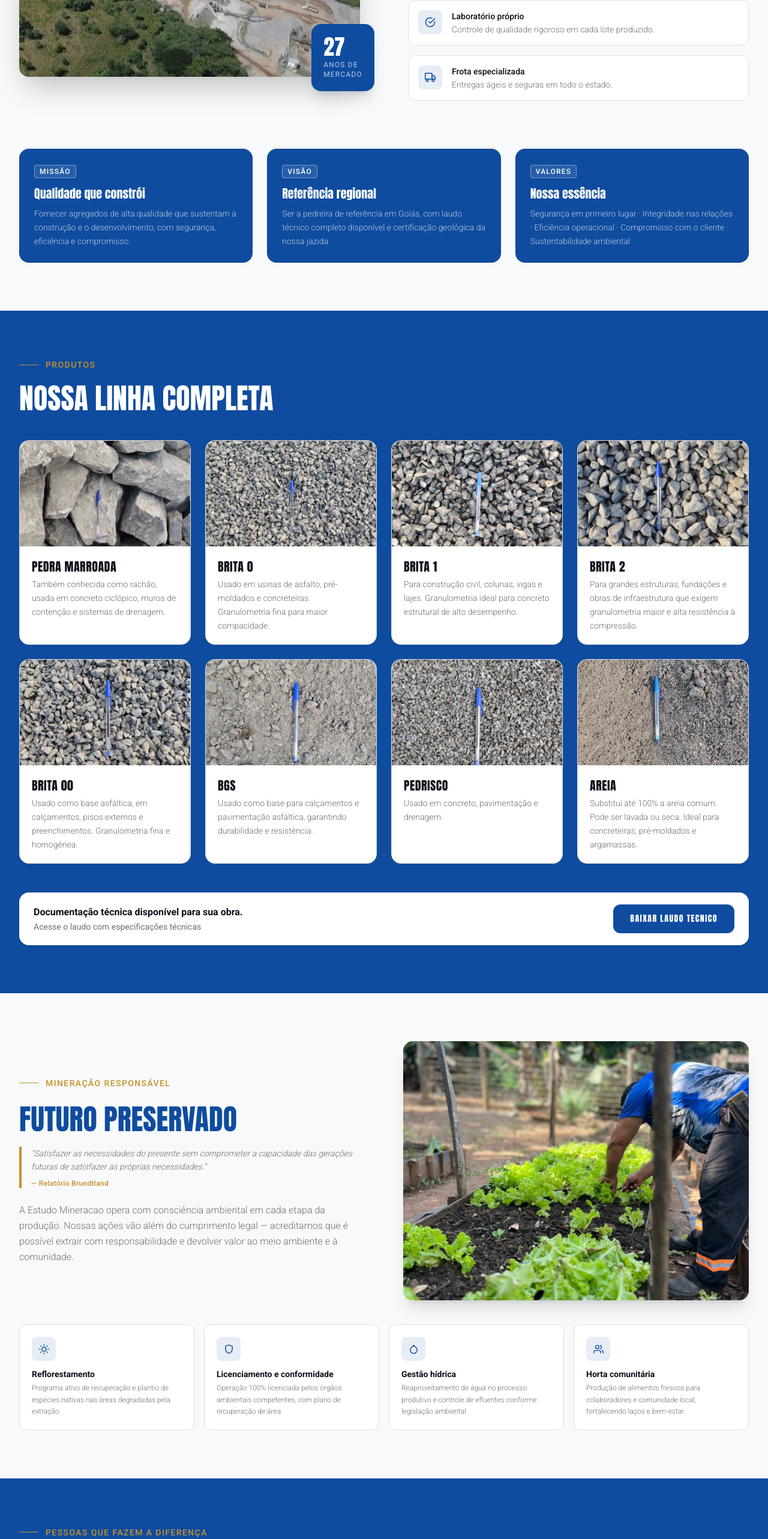
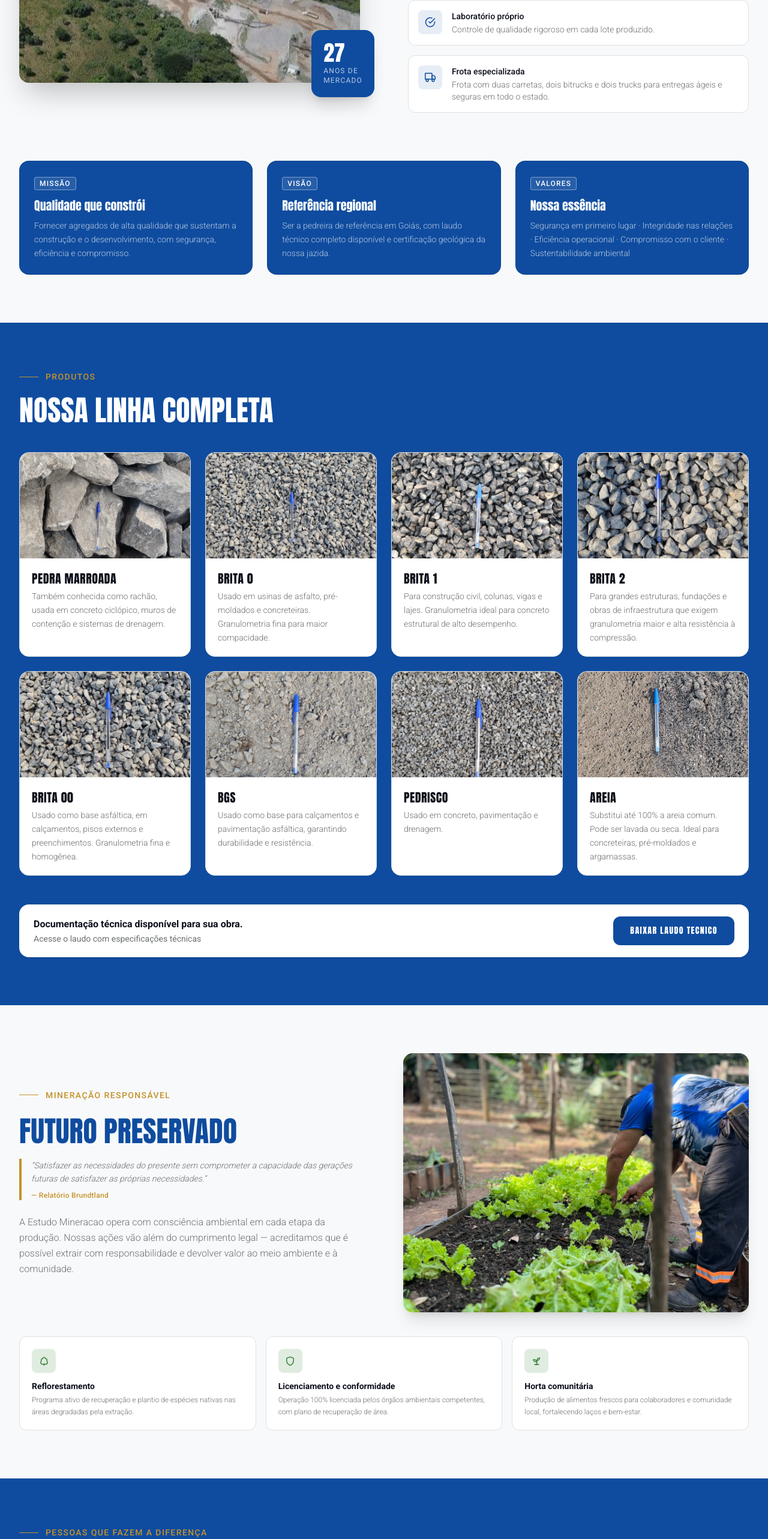
Before and after one commit to GiuseppeFantoni/Britago, a Next.js app: page / in a window 1280 px wide. Shown: the part 1360-3926 px from the top of the page at 60% size. Built offline with nearby package versions, Linux system fonts and the light colour scheme.

Commit message:
feat: update sections

```diff
--- a/components/sections/EquipeSection.tsx
+++ b/components/sections/EquipeSection.tsx
@@ -11,7 +11,7 @@ export function EquipeSection() {
 
   return (
     <section id="equipe" className="bg-[#F8F9FA] py-16 lg:py-20" aria-labelledby="equipe-heading">
-      <div className="px-4 sm:px-6 lg:px-8">
+      <div className="mx-auto max-w-7xl px-4 sm:px-6 lg:px-8">
         <motion.div
           ref={ref}
           initial={{ opacity: 0, y: 20 }}
--- a/components/sections/QuemSomosSection.tsx
+++ b/components/sections/QuemSomosSection.tsx
@@ -20,7 +20,7 @@ const HIGHLIGHTS = [
   {
     icon: FiTruck,
     label: "Frota especializada",
-    desc: "Entregas ágeis e seguras em todo o estado.",
+    desc: "Frota com duas carretas, dois bitrucks e dois trucks para entregas ágeis e seguras em todo o estado.",
   },
 ];
 
--- a/components/sections/SustentabilidadeSection.tsx
+++ b/components/sections/SustentabilidadeSection.tsx
@@ -3,11 +3,12 @@
 import Image from "next/image";
 import { useRef } from "react";
 import { motion, useInView } from "framer-motion";
-import { FiSun, FiShield, FiDroplet, FiUsers } from "react-icons/fi";
+import { FiShield } from "react-icons/fi";
+import { LuSprout, LuTreeDeciduous } from "react-icons/lu";
 
 const INICIATIVAS = [
   {
-    icon: FiSun,
+    icon: LuTreeDeciduous,
     title: "Reflorestamento",
     desc: "Programa ativo de recuperação e plantio de espécies nativas nas áreas degradadas pela extração.",
   },
@@ -17,12 +18,7 @@ const INICIATIVAS = [
     desc: "Operação 100% licenciada pelos órgãos ambientais competentes, com plano de recuperação de área.",
   },
   {
-    icon: FiDroplet,
-    title: "Gestão hídrica",
-    desc: "Reaproveitamento de água no processo produtivo e controle de efluentes conforme legislação ambiental.",
-  },
-  {
-    icon: FiUsers,
+    icon: LuSprout,
     title: "Horta comunitária",
     desc: "Produção de alimentos frescos para colaboradores e comunidade local, fortalecendo laços e bem-estar.",
   },
@@ -97,16 +93,16 @@ export function SustentabilidadeSection() {
           </div>
 
           {/* Rodapé: 4 cards em faixa horizontal */}
-          <div className="grid grid-cols-2 gap-4 lg:grid-cols-4">
+          <div className="grid grid-cols-1 gap-4 lg:grid-cols-3">
             {INICIATIVAS.map(({ icon: Icon, title, desc }) => (
               <div
                 key={title}
-                className="group flex flex-col gap-3 rounded-xl border border-[#DFE0E1] bg-white p-5 transition-all duration-300 hover:border-[#0F4C9F]/30 hover:shadow-md"
+                className="group flex flex-col gap-3 rounded-xl border border-[#DFE0E1] bg-white p-5 transition-all duration-300 hover:border-[#2E7D32]/30 hover:shadow-md"
               >
-                <div className="flex h-10 w-10 shrink-0 items-center justify-center rounded-lg bg-[#0F4C9F]/10 transition-colors duration-300 group-hover:bg-[#0F4C9F]">
+                <div className="flex h-10 w-10 shrink-0 items-center justify-center rounded-lg bg-[#2E7D32]/15 transition-all duration-300 group-hover:scale-105 group-hover:bg-[#2E7D32]">
                   <Icon
                     size={17}
-                    className="text-[#0F4C9F] transition-colors duration-300 group-hover:text-white"
+                    className="text-[#2E7D32] transition-colors duration-300 group-hover:text-white"
                     aria-hidden
                   />
                 </div>
```
